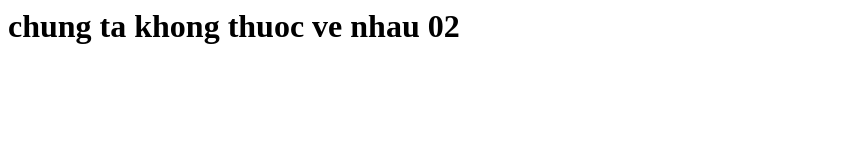
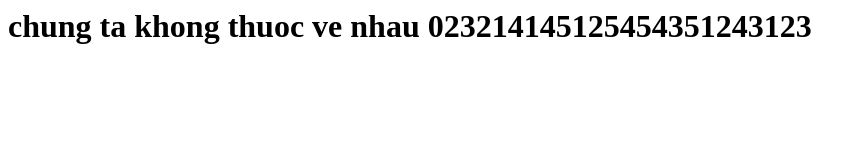
Before and after one commit to HuyTruong9293/practice-1, a plain HTML site: page addmingmoredetaik.html in a window 1280 px wide. Shown: the whole page, without its empty margins (0-865 px from the left). Drawn offline with Linux system fonts and the light colour scheme.

Commit message:
modifying the file

```diff
--- a/addmingmoredetaik.html
+++ b/addmingmoredetaik.html
@@ -1,3 +1,3 @@
 <html>
-    <h1>chung ta khong thuoc ve nhau 02</h1>
+    <h1>chung ta khong thuoc ve nhau 023214145125454351243123</h1>
 </html>
```
